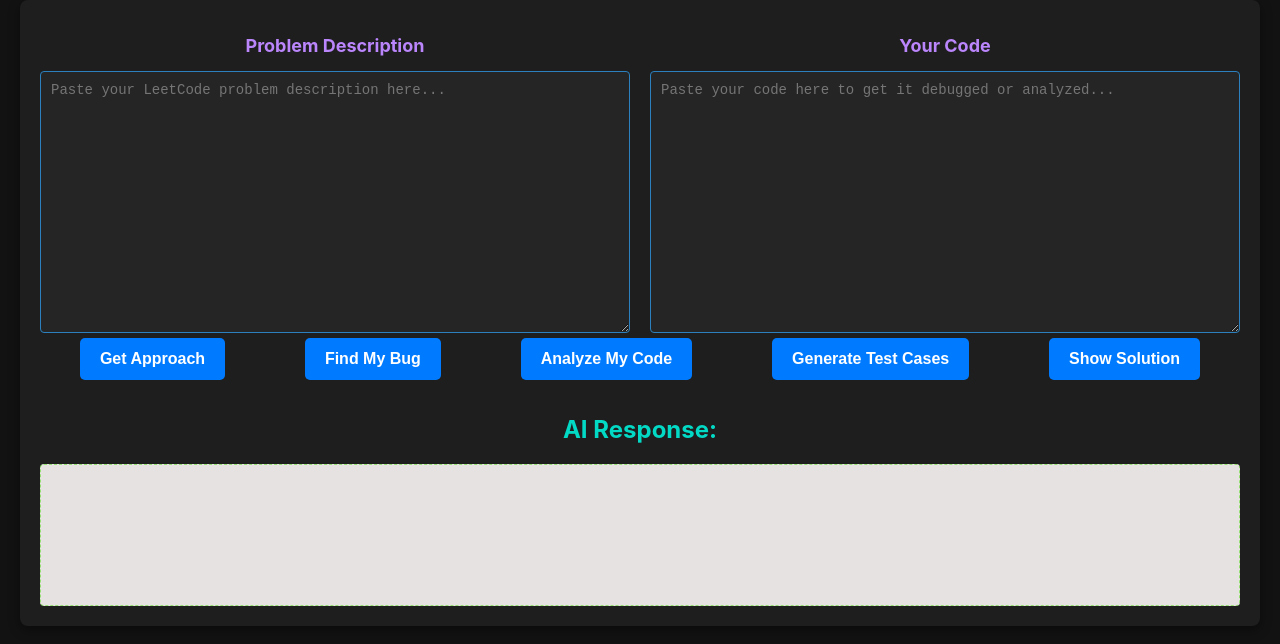
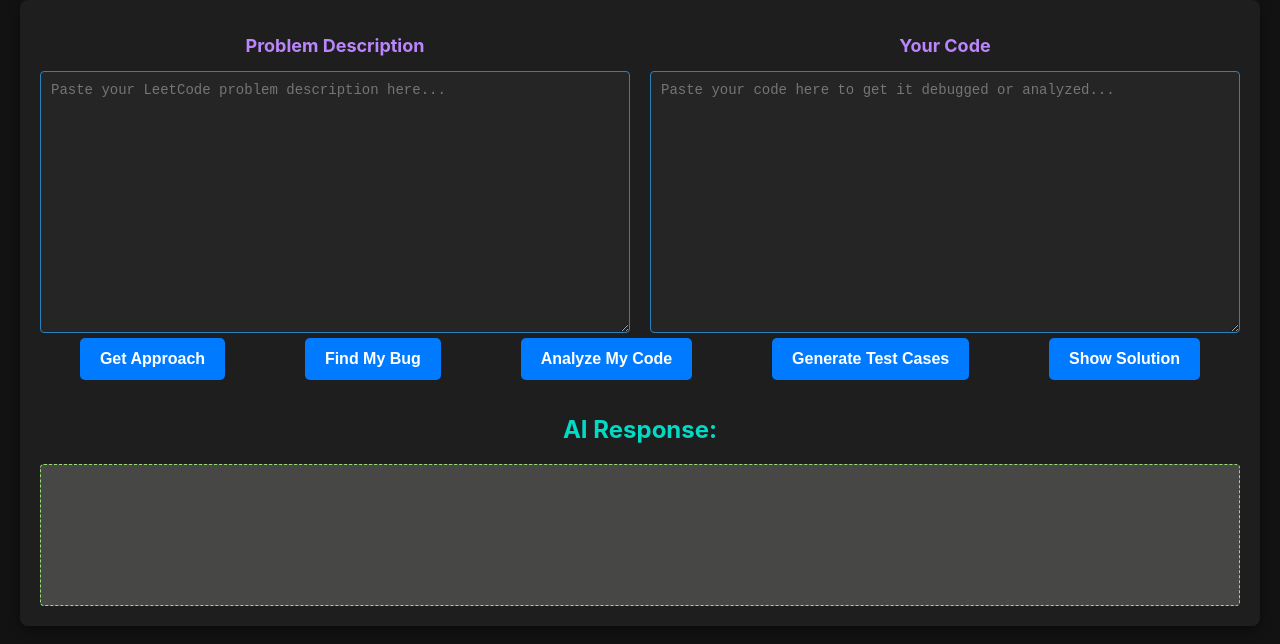
Before and after one commit to avnisha-raj/Coding_mentor, a plain HTML site: page index.html in a window 1280 px wide. Shown: the part 102-746 px from the top of the page. Drawn offline with Linux system fonts and the light colour scheme.

Commit message:
change css

```diff
--- a/style.css
+++ b/style.css
@@ -85,7 +85,7 @@ textarea {
 
 #response-display {
     padding: 20px;
-    background-color: #e6e2e2;
+    background-color: #474846;
     border: 1px dashed #96e073;
     border-radius: 4px;
     min-height: 100px;
```
